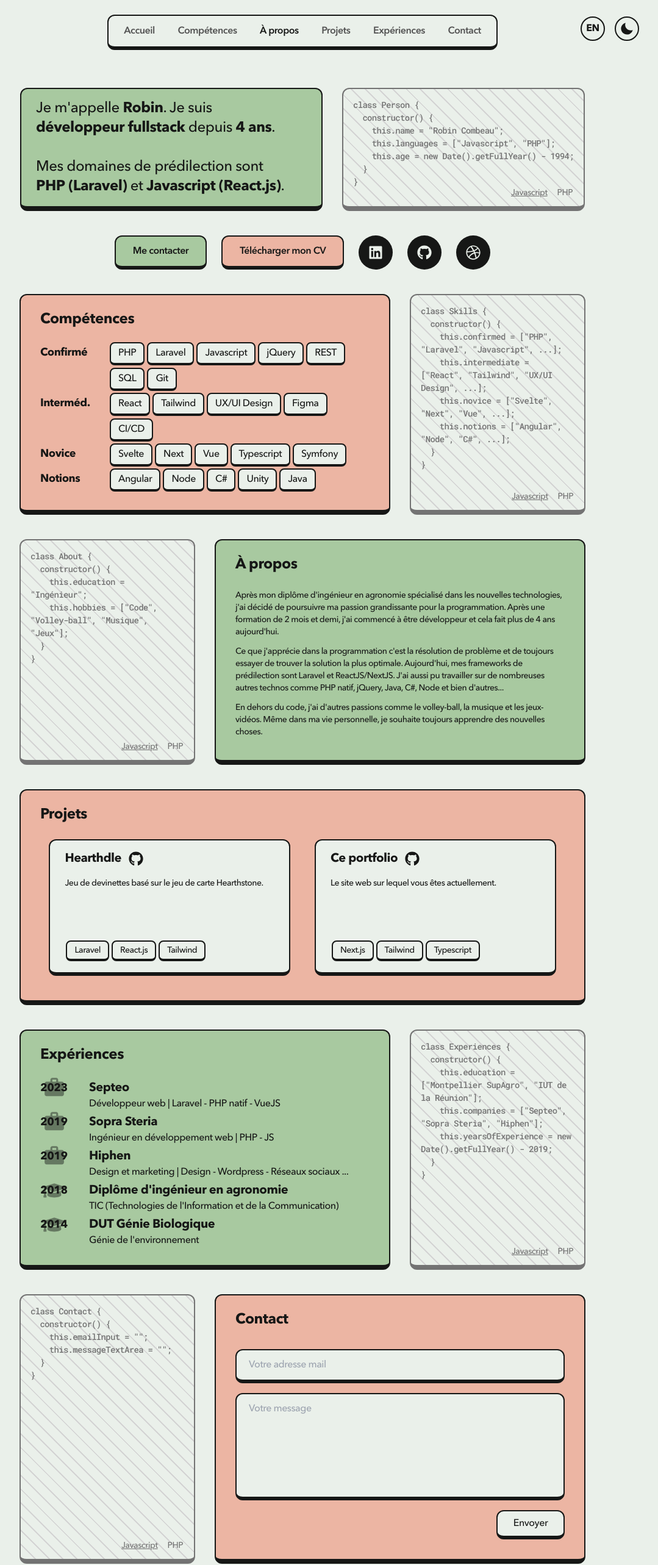
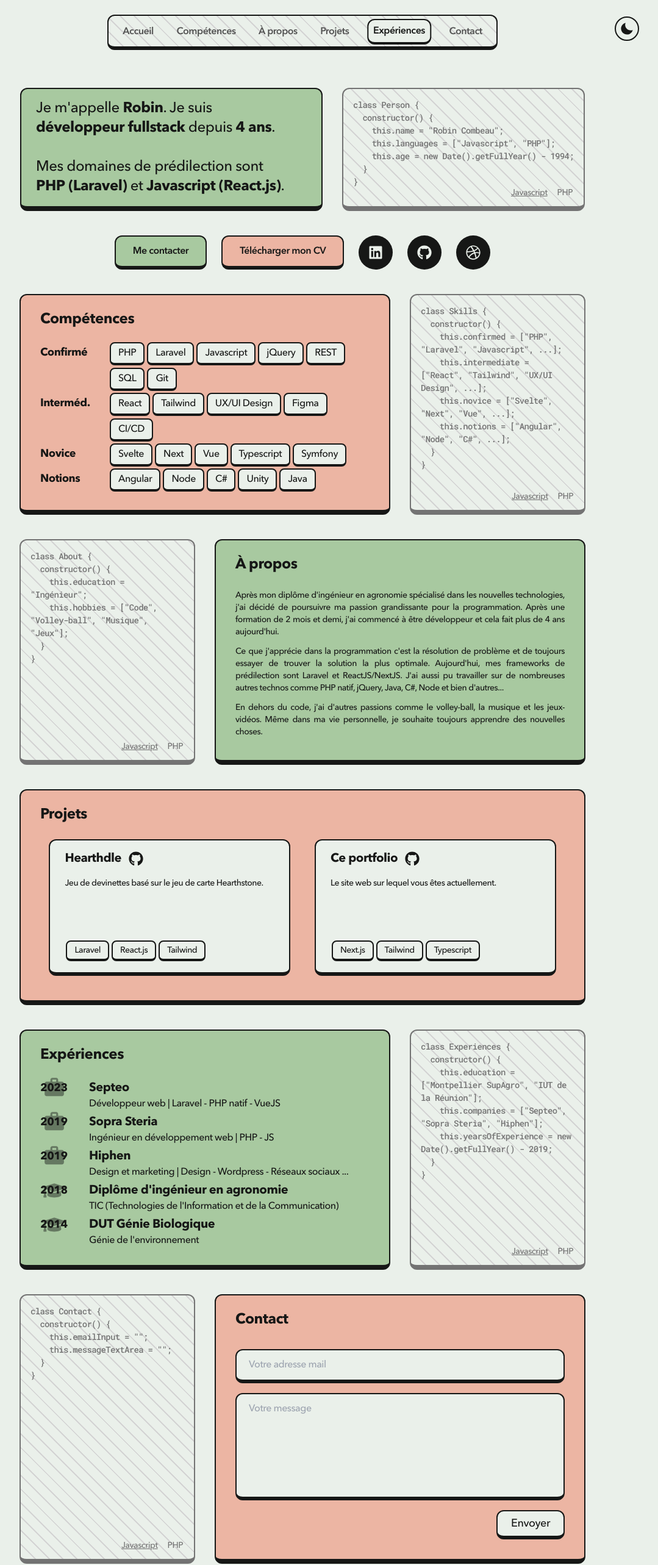
Before and after one commit to Robin-Combeau/portfolio-nextjs, a Next.js app: page / in a window 1280 px wide. Shown: the top 2566 px of the page at 61% size, without its empty margins (144-1223 px from the left). Built offline with nearby package versions, Linux system fonts and the light colour scheme.

Commit message:
feat header reactif v1

```diff
--- a/components/Skill.tsx
+++ b/components/Skill.tsx
@@ -2,7 +2,7 @@ import React from 'react';
 
 interface SkillProps {
   skill: string;
-  lgTextSize?: string; // Optional prop for text size
+  lgTextSize?: string;
 }
 
 const Skill: React.FC<SkillProps> = ({ skill, lgTextSize = "lg:text-base" }) => {
--- a/components/page/About.tsx
+++ b/components/page/About.tsx
@@ -51,7 +51,7 @@ export default function About() {
             xxlWidth="2xl:w-[51rem]"
             bgColor="bg-[#A8C9A0]"
             content={
-              <div className="flex flex-col text-sm break-words">
+              <div className="flex flex-col text-sm break-words text-justify">
                 <span className="mb-3">Après mon diplôme d'ingénieur en agronomie spécialisé dans les nouvelles technologies, j'ai décidé de poursuivre ma passion grandissante pour la programmation. Après une formation de 2 mois et demi, j'ai commencé à être développeur et cela fait plus de 4 ans aujourd'hui.</span>
                 <span className="mb-3">Ce que j'apprécie dans la programmation c'est la résolution de problème et de toujours essayer de trouver la solution la plus optimale. Aujourd'hui, mes frameworks de prédilection sont Laravel et ReactJS/NextJS. J'ai aussi pu travailler sur de nombreuses autres technos comme PHP natif, jQuery, Java, C#, Node et bien d'autres...</span>
                 <span className="mb-3">En dehors du code, j'ai d'autres passions comme le volley-ball, la musique et les jeux-vidéos. Même dans ma vie personnelle, je souhaite toujours apprendre des nouvelles choses.</span>
--- a/components/page/Contact.tsx
+++ b/components/page/Contact.tsx
@@ -1,6 +1,6 @@
 "use client";
 
-import React, { useState } from 'react';
+import React, { useEffect, useState } from 'react';
 
 import { Roboto_Mono } from 'next/font/google';
 import LanguageSelector from '../CodeLanguageSelector';
@@ -8,9 +8,20 @@ import Section from '../Section';
 import CodeWrapper from '../CodeWrapper';
 import CodeBlock from '../CodeBlock';
 import MotionSection from '../MotionSection';
+import { useInView } from 'react-intersection-observer';
+import { useActiveSectionContext } from '@/context/active-section-context';
 const code = Roboto_Mono({ subsets: ['latin'] });
 
 export default function Contact() {
+  const { ref, inView } = useInView();
+  const { setActiveSection } = useActiveSectionContext();
+
+  useEffect(() => {
+    if (inView) {
+      setActiveSection("Contact");
+    }
+  }, [inView, setActiveSection]);
+
   const [selectedLanguage, setSelectedLanguage] = useState<'Javascript' | 'PHP'>('Javascript');
 
   const handleLanguageChange = (language: 'Javascript' | 'PHP') => {
@@ -44,6 +55,7 @@ export default function Contact() {
                   className="h-14 border-2 border-[#161716] bg-[#EAF0EA] border-b-[6px] px-5 py-3 rounded-xl my-2 focus:outline-none"
                   name="senderEmail"
                   type="email"
+                  title="Renseignez votre adresse mail."
                   required
                   maxLength={500}
                   placeholder="Votre adresse mail"
@@ -51,11 +63,15 @@ export default function Contact() {
                 <textarea
                   className="h-44 border-2 border-[#161716] bg-[#EAF0EA] border-b-[6px] px-5 py-3 rounded-xl my-2 resize-none	focus:outline-none"
                   name="message"
+                  title="Ecrivez votre message."
                   placeholder="Votre message"
                   required
                   maxLength={4000}
                 />
-                <button type="submit" className="border-2 border-[#161716] bg-[#EAF0EA] border-b-[6px] px-3 py-3 rounded-xl my-2 focus:outline-none flex items-center justify-center gap-2 h-[3rem] w-[7rem] hover:bg-[#C48976] transition self-end">
+                <button
+                  className="border-2 border-[#161716] bg-[#EAF0EA] border-b-[6px] px-3 py-3 rounded-xl my-2 focus:outline-none flex items-center justify-center gap-2 h-[3rem] w-[7rem] hover:bg-[#C48976] transition self-end text-lg"
+                  type="submit"
+                  title="Envoyer">
                   Envoyer
                 </button>
               </form>
--- a/components/page/Experience.tsx
+++ b/components/page/Experience.tsx
@@ -1,6 +1,6 @@
 "use client";
 
-import React, { useState } from 'react';
+import React, { useEffect, useState } from 'react';
 import { experiences } from "@/lib/data";
 
 import Section from '../Section';
@@ -11,10 +11,21 @@ import CodeWrapper from '../CodeWrapper';
 import { FaGraduationCap } from 'react-icons/fa';
 import { MdWork } from "react-icons/md";
 import MotionSection from '../MotionSection';
+import { useInView } from 'react-intersection-observer';
+import { useActiveSectionContext } from '@/context/active-section-context';
 const code = Roboto_Mono({ subsets: ['latin'] });
 
 
 export default function Experience() {
+  const { ref, inView } = useInView();
+  const { setActiveSection } = useActiveSectionContext();
+
+  useEffect(() => {
+    if (inView) {
+      setActiveSection("Expériences");
+    }
+  }, [inView, setActiveSection]);
+
   const [selectedLanguage, setSelectedLanguage] = useState<'Javascript' | 'PHP'>('Javascript');
 
   const handleLanguageChange = (language: 'Javascript' | 'PHP') => {
@@ -24,6 +35,7 @@ export default function Experience() {
   return (<>
     <MotionSection
       id="experience"
+      ref={ref}
       content={
         <>
           <Section
--- a/components/page/Header.tsx
+++ b/components/page/Header.tsx
@@ -14,7 +14,7 @@ export default function Header() {
 
   return (
     <header className="z-[999] relative">
-      <motion.div className="fixed top-0 left-1/2 h-[5rem] w-full rounded-none border-2 border-[#161716] border-b-[6px] bg-[#EAF0EA] backdrop-blur-[0.5em] sm:top-4 lg:top-6 sm:h-[3rem] lg:h-[3.6rem] sm:w-[30rem] lg:w-[40rem] sm:rounded-xl"
+      <motion.div className="fixed top-0 left-1/2 h-[5rem] w-full rounded-none border-2 border-[#161716] border-b-[6px] bg-[#EAF0EA] backdrop-blur-[0.5em] sm:top-4 lg:top-6 sm:h-[3rem] lg:h-[3.6rem] sm:w-[30rem] lg:w-[40rem] sm:rounded-xl diagonal-line-pattern"
         initial={{ y: -100, x: "-50%", opacity: 0 }}
         animate={{ y: 0, x: "-50%", opacity: 1 }}
       ></motion.div>
@@ -29,9 +29,9 @@ export default function Header() {
               animate={{ y: 0, opacity: 1 }}
             >
               <Link
-                className={clsx("flex w-full items-center justify-center px-2 lg:px-4 py-2 lg:py-3 hover:text-[#161716] transition",
+                className={clsx("flex w-full items-center justify-center mx-1 px-1 lg:mx-2 lg:px-2 my-1 py-1 lg:py-1.5 hover:text-[#161716] transition",
                   {
-                    "text-[#161716]": activeSection === link.name
+                    "text-[#161716] border-2 border-[#161716] border-b-[4px] rounded-xl bg-[#EAF0EA]": activeSection === link.name
                   }
                 )}
                 href={link.hash}
@@ -48,7 +48,7 @@ export default function Header() {
         className="flex fixed top-[0.15rem] right-3 lg:right-20 py-2 sm:top-[1.2rem] lg:sm:top-[1.7rem] sm:py-0 lg:flex-row hidden sm:block lg:flex"
         initial={{ y: -80, opacity: 0 }}
         animate={{ y: 0, opacity: 1 }}>
-        <button className="flex items-center justify-center h-8 w-8 lg:h-10 lg:w-10 sm:mx-2 mx-0.5 p-1.5 transition text-sm lg:text-base font-bold border-2 border-[#161716] rounded-full mb-1 lg:mb-2 bg-[#EAF0EA]">EN</button>
+        {/* <button className="flex items-center justify-center h-8 w-8 lg:h-10 lg:w-10 sm:mx-2 mx-0.5 p-1.5 transition text-sm lg:text-base font-bold border-2 border-[#161716] rounded-full mb-1 lg:mb-2 bg-[#EAF0EA]">EN</button> */}
         <button className="flex items-center justify-center h-8 w-8 lg:h-10 lg:w-10 sm:mx-2 mx-0.5 p-1.5 transition text-sm lg:text-base font-bold border-2 border-[#161716] rounded-full bg-[#EAF0EA]"><IoMdMoon size={24} /></button>
       </motion.div>
     </header>
--- a/components/page/Projects.tsx
+++ b/components/page/Projects.tsx
@@ -1,17 +1,29 @@
 "use client"
 
-import React from 'react'
+import React, { useEffect } from 'react'
 import Section from '../Section'
 import Skill from '../Skill'
 
 import { FaGithub } from 'react-icons/fa'
 import { FiExternalLink } from "react-icons/fi";
 import MotionSection from '../MotionSection'
+import { useInView } from 'react-intersection-observer'
+import { useActiveSectionContext } from '@/context/active-section-context'
 
 export default function Projects() {
+  const { ref, inView } = useInView();
+  const { setActiveSection } = useActiveSectionContext();
+
+  useEffect(() => {
+    if (inView) {
+      setActiveSection("Projets");
+    }
+  }, [inView, setActiveSection]);
+
   return (
     <MotionSection
       id="projects"
+      ref={ref}
       content={
         <>
           <Section
```
